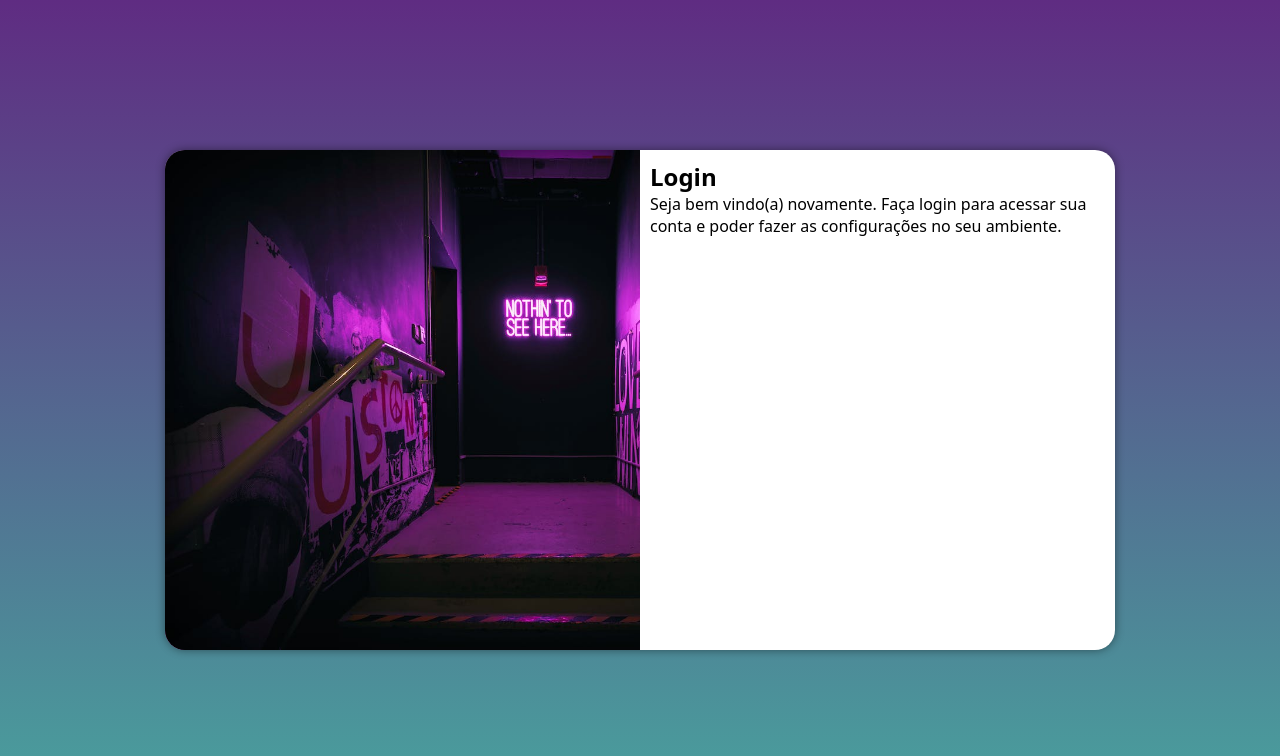
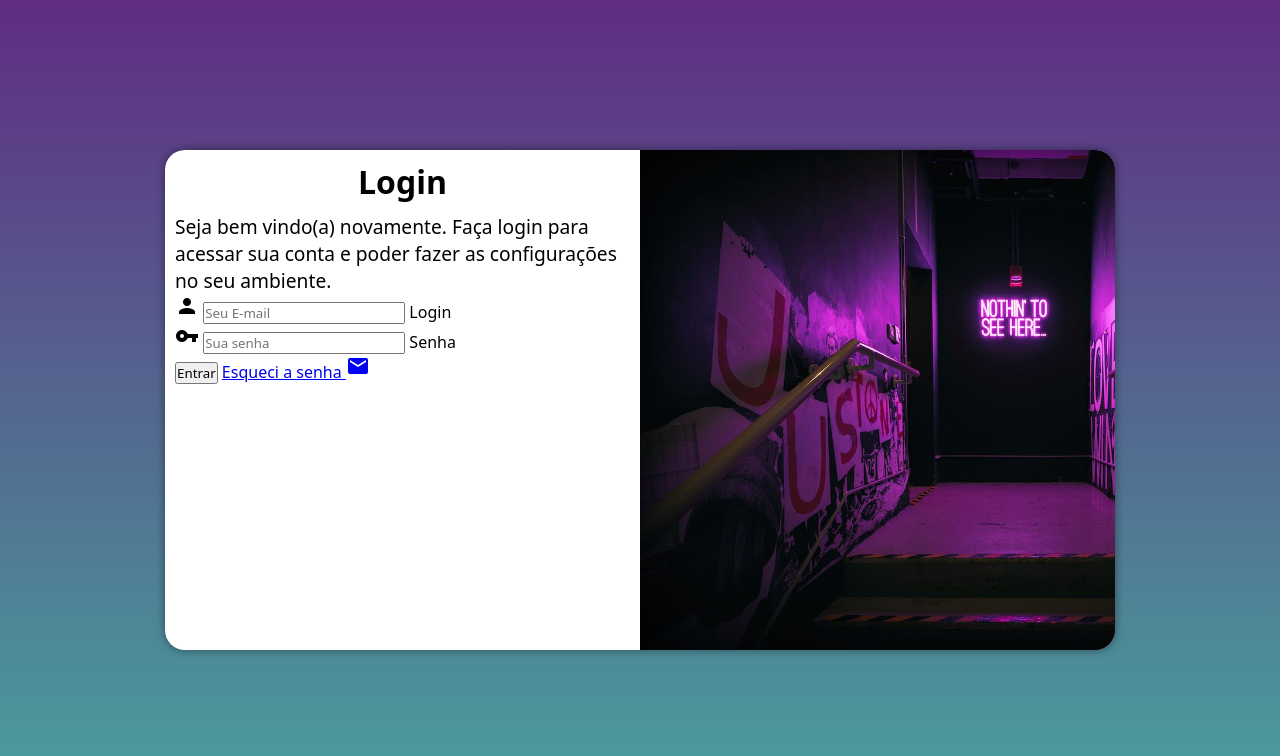
Before and after one commit to Bohzin/projeto-login, a plain HTML site: page index.html in a window 1280 px wide. Drawn offline with Linux system fonts and the light colour scheme.

Commit message:
formulario add

```diff
--- a/estilos/media-query.css
+++ b/estilos/media-query.css
@@ -35,14 +35,22 @@
     }
 
     section#login > div#imagem {
-        float: left;
+        float: right;
         width: 50%;
         height: 100%;
     }
 
     section#login > div#formulario {
-        float: right;
+        float: left;
         width: 50%;
     }
 
 }
+
+div#formulario > h1 {
+    font-size: 2em;
+}
+
+div#formulario > p {
+    font-size: 1.2em;
+}
--- a/estilos/style.css
+++ b/estilos/style.css
@@ -53,5 +53,13 @@ section#login > div#imagem {
 section#login > div#formulario {
     display: block;
     padding: 10px;
+}
 
+div#formulario > h1 {
+    text-align: center;
+    margin-bottom: 10px;
 }
+
+div#formulario > p {
+    font-size: 0.8em;
+}
--- a/index.html
+++ b/index.html
@@ -6,6 +6,7 @@
     <title>Login</title>
     <link rel="stylesheet" href="estilos/style.css">
     <link rel="stylesheet" href="estilos/media-query.css">
+    <link href="https://fonts.googleapis.com/icon?family=Material+Icons"rel="stylesheet">
 </head>
 <body>
     <main>
@@ -16,7 +17,22 @@
             <div id="formulario">
                 <h1>Login</h1>
                 <p>Seja bem vindo(a) novamente. Faça login para acessar sua conta e poder fazer as configurações no seu ambiente.</p>
-                <form action="login.php" method="post"></form>
+                <form action="login.php" method="post" autocomplete="on">
+                    <div class="campo">
+                        <span class="material-icons">person</span>
+                        <input type="email" name="login" id="ilogin" placeholder="Seu E-mail" autocomplete="email" required maxlength="30">
+                        <label for="ilogin">Login</label>
+                    </div>
+                    <div class="campo">
+                        <span class="material-icons">vpn_key</span>
+                        <input type="password" name="senha" id="isenha" placeholder="Sua senha" autocomplete="current-password" required minlength="8" maxlength="20">
+                        <label for="isenha">Senha</label>
+                    </div>
+                    <input type="submit" value="Entrar">
+                    <a href="esqueci.hmtl">
+                        Esqueci a senha <span class="material-icons">mail</span>
+                    </a>
+                </form>
             </div>
 
         </section>
```
